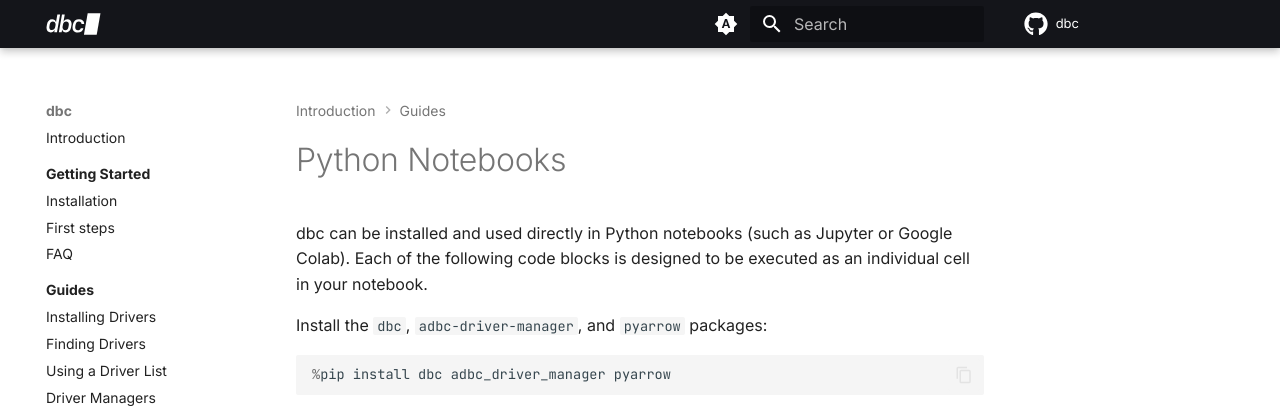
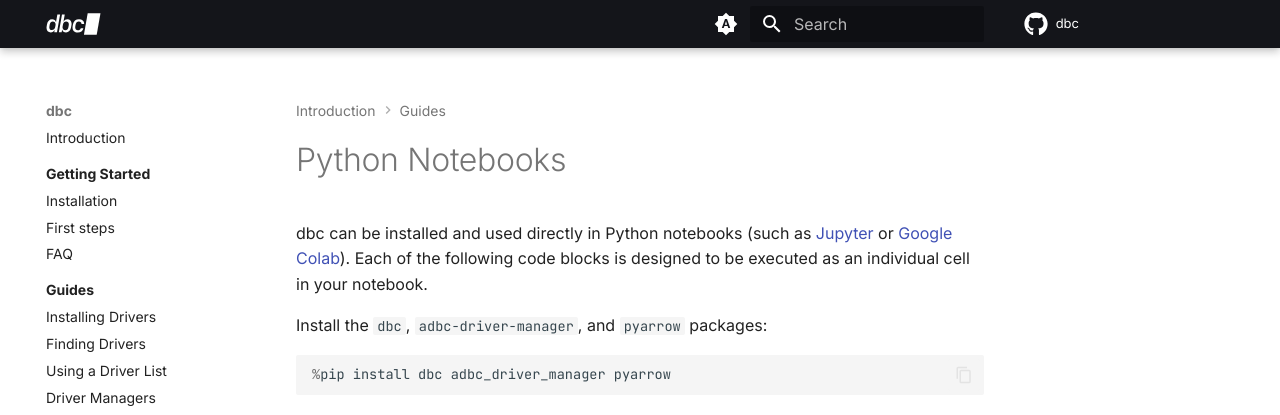
Before and after one commit to columnar-tech/dbc, an MkDocs documentation site: the page built from docs/guides/python_notebooks.md, in a window 1280 px wide and 1122 px high. Shown: the top 415 px of the window. Built offline with MkDocs 1.6.1 and Material for MkDocs 9.7.7, drawn with Linux system fonts in a browser that asks for light colours; plug-ins that fetch from the network failed and are left out; comment, search, counter and statistics services are not loaded; part of the change alters nothing that is shown.

```diff
--- a/docs/guides/python_notebooks.md
+++ b/docs/guides/python_notebooks.md
@@ -16,7 +16,7 @@ limitations under the License.
 
 # Python Notebooks
 
-dbc can be installed and used directly in Python notebooks (such as Jupyter or Google Colab).
+dbc can be installed and used directly in Python notebooks (such as [Jupyter](https://jupyter.org) or [Google Colab](https://colab.google)).
 Each of the following code blocks is designed to be executed as an individual cell in your notebook.
 
 Install the `dbc`, `adbc-driver-manager`, and `pyarrow` packages:
```
